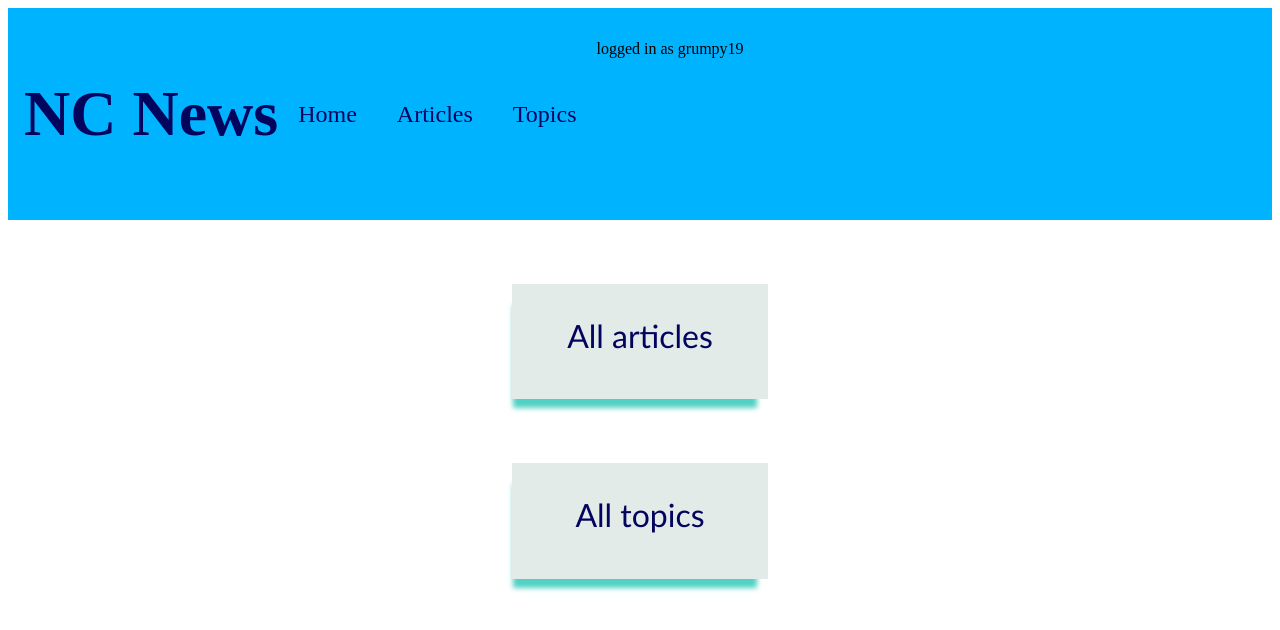
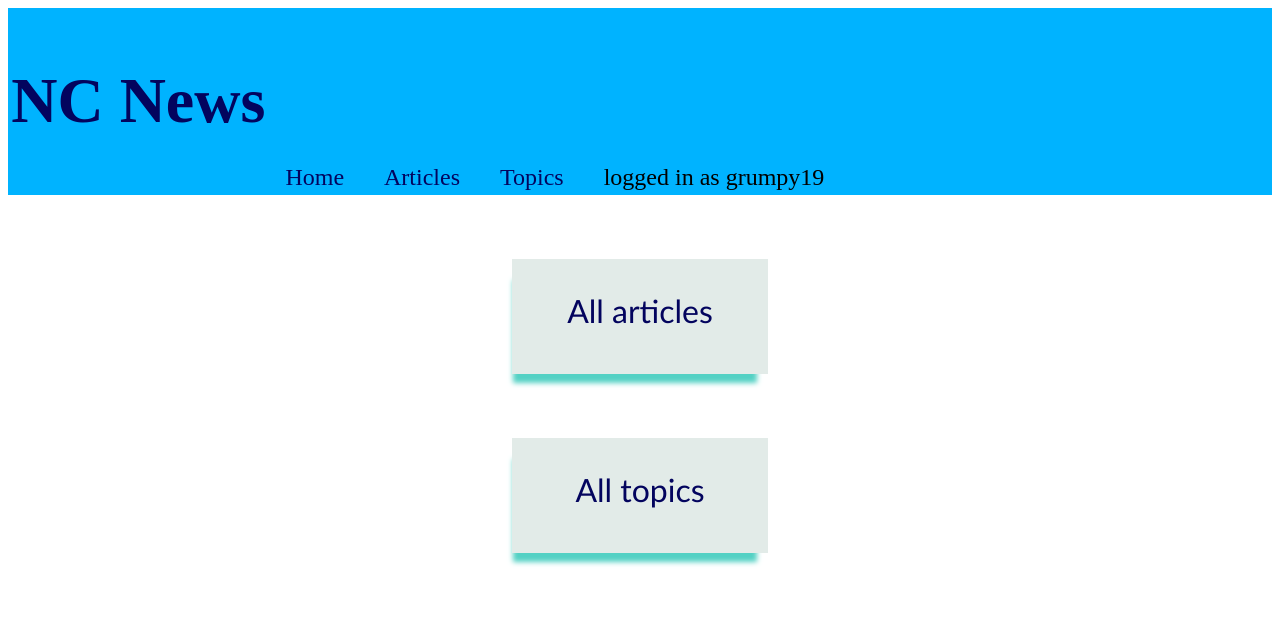
Before and after one commit to KashaM767/fe-nc-news, a React app: page / in a window 1280 px wide. Shown: the top 630 px of the page. Built offline with nearby package versions, Linux system fonts and the light colour scheme; the HTML template or start-up script is replaced by a standard one.

Commit message:
added styling

```diff
--- a/src/App.css
+++ b/src/App.css
@@ -7,7 +7,7 @@
   background-color: rgb(0, 179, 255);
   text-align: center;
   height: auto;
-  padding: 1em;
+  padding: 0.2em;
   font-size: 1em;
   width: auto;
   display: flex;
@@ -19,7 +19,7 @@
   display: inline;
   color: black;
   display: flex;
-  align-self: center;
+  align-self: flex-end;
   flex-wrap: wrap;
   font-size: 1.5em;
 }
@@ -27,7 +27,11 @@
 #header {
   font-size: 4em;
   color: #03045e;
-  text-align: inherit;
+  text-align: center;
+}
+
+#user {
+  text-align: right;
 }
 
 ul {
@@ -67,8 +71,12 @@ ul {
   font-size: large;
   font-family: 'Gill Sans', 'Gill Sans MT', Calibri, 'Trebuchet MS', sans-serif;
   font-weight: 400;
-  text-align: left;
+  text-align: center;
   margin-right: 0
+}
+
+.vote-button {
+  align-items: center;
 }
 
 #author {
--- a/src/Article.jsx
+++ b/src/Article.jsx
@@ -60,7 +60,7 @@ const Article = () => {
     if (isError) return <p>Something went wrong</p>
 
     return (
-        <Card sx={{ maxWidth: 300 }} id='single-card'>
+        <Card sx={{ maxWidth: 600 }} id='single-card'>
             <CardMedia
                 component="img"
                 height="140"
@@ -82,7 +82,7 @@ const Article = () => {
                     <li>{article.votes} votes</li>
                 </Typography>
                 <div>
-                    <Stack spacing={5} direction="row">
+                    <Stack spacing={5} direction="row" className="vote-button">
                         <Button variant="text" onClick={handleLikeClick}>Like</Button>
                         <Button variant="text" onClick={handleDislikeClick}>Dislike</Button>
                     </Stack>
--- a/src/Header.jsx
+++ b/src/Header.jsx
@@ -8,7 +8,7 @@ const Header = () => {
             <li><Link to="/">Home</Link></li>
             <li><Link to="/articles" >Articles</Link></li>
             <li><Link to="/topics" >Topics</Link></li>
-            <p id="user">logged in as grumpy19</p>
+            <li id="user">logged in as grumpy19</li>
         </nav>
 
     )
```
